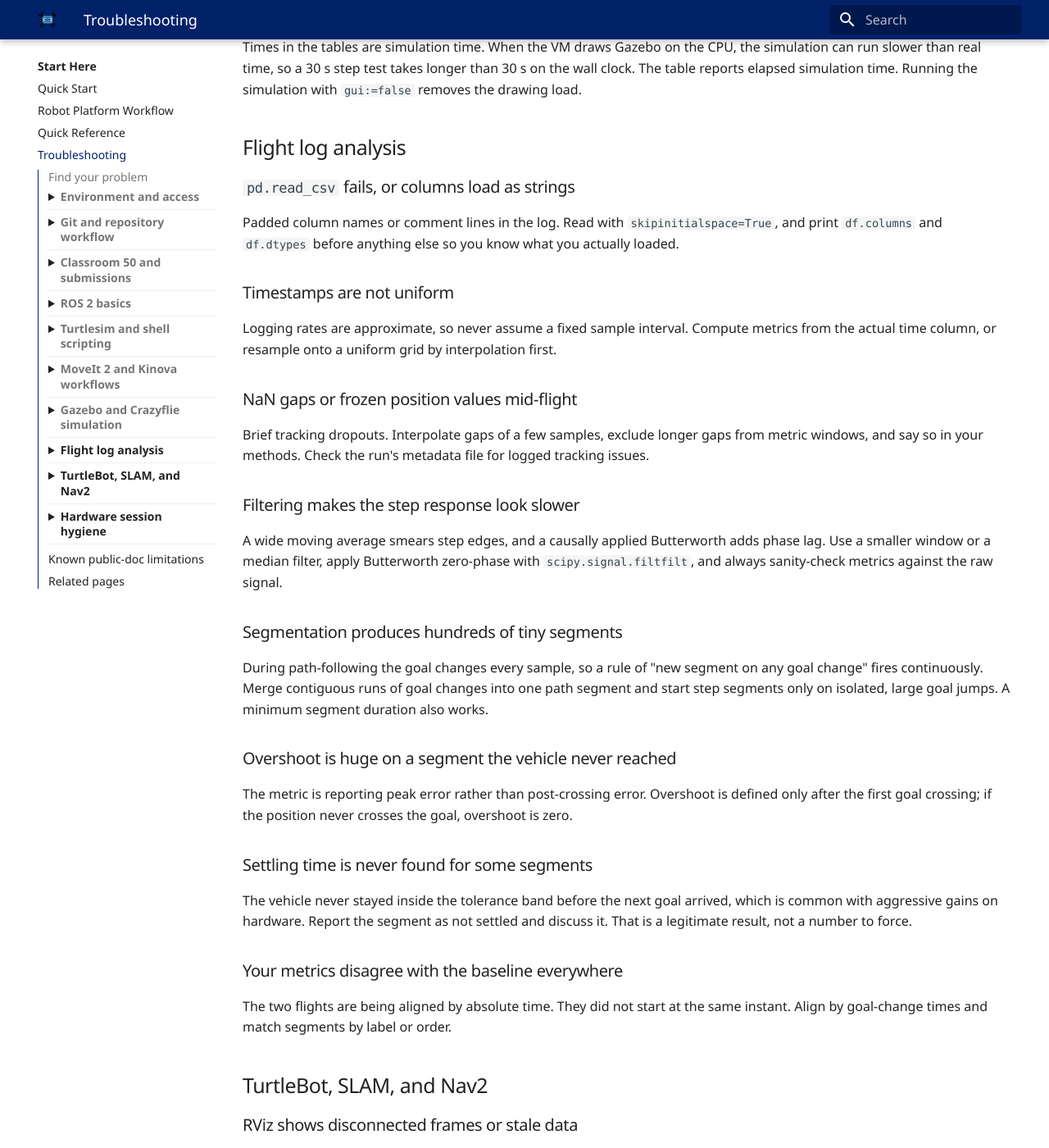
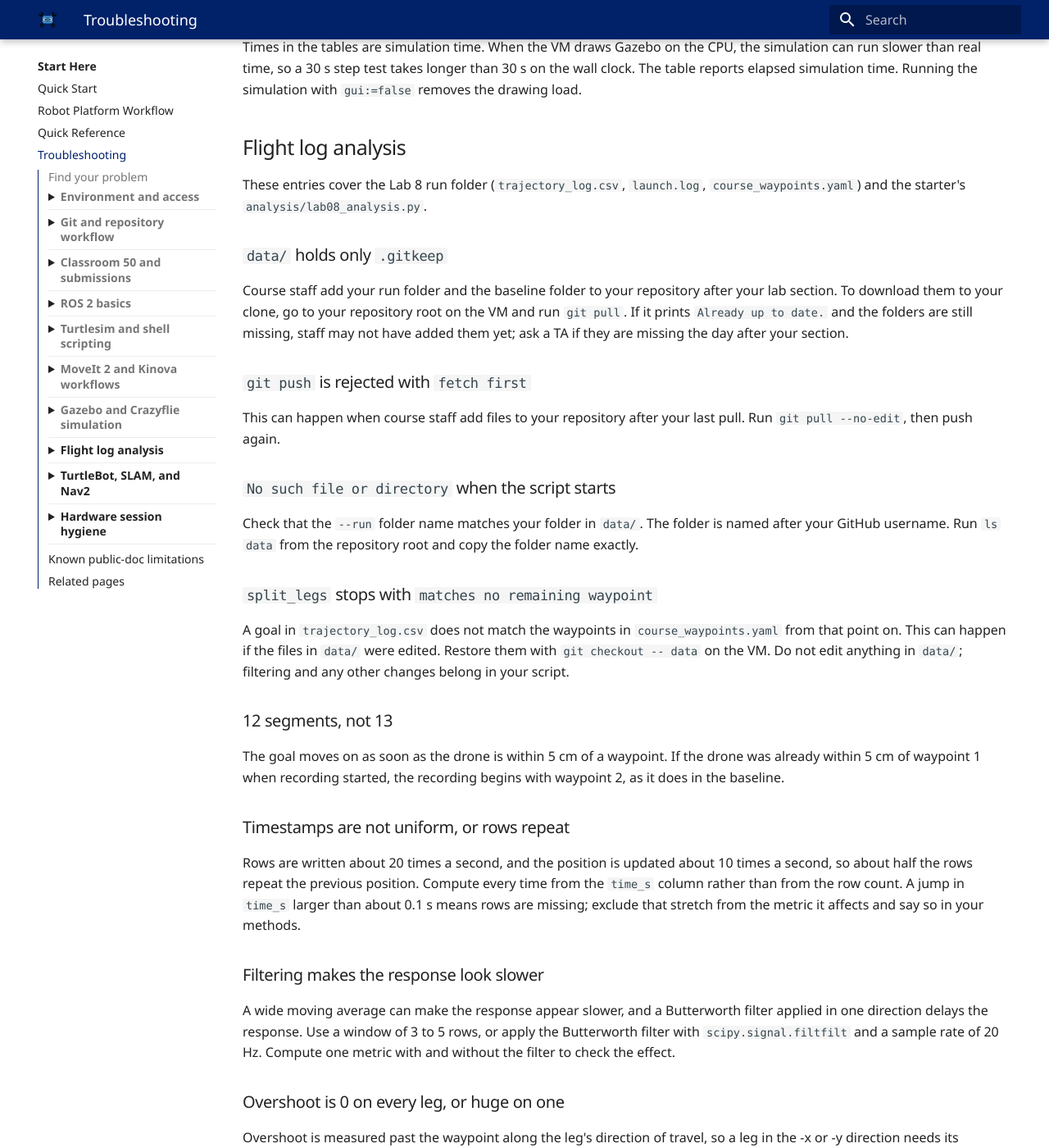
Before and after one commit to MEMS-Intro-to-Robotics/MEMS-Intro-to-Robotics.github.io, an MkDocs documentation site: the page built from docs/troubleshooting.md, in a window 1280 px wide and 1400 px high, scrolled down 14083 px. Shown: the whole window at 82% size. Built offline with MkDocs 1.6.1 and Material for MkDocs 9.7.7, drawn with Linux system fonts in a browser that asks for light colours; some of the changed text lies outside the part shown.

Commit message:
Lab 8: example figures, and Flight log analysis for the waypoint course
Adds the two watermarked Lab 8 example figures plotted from the posted
baseline (s01 the course from above, s02 position against time with the
goal changes). Rewrites Flight log analysis for the run folder and the
starter script: pulling the staff-added data, a rejected push, the run
folder name, split_legs errors, 12 segments, repeated rows, filtering,
overshoot, the course time in launch.log, and matching by waypoint.

```diff
--- a/docs/troubleshooting.md
+++ b/docs/troubleshooting.md
@@ -678,55 +678,78 @@ with `gui:=false` removes the drawing load.
 
 ## Flight log analysis
 
-### `pd.read_csv` fails, or columns load as strings
+These entries cover the Lab 8 run folder (`trajectory_log.csv`, `launch.log`,
+`course_waypoints.yaml`) and the starter's `analysis/lab08_analysis.py`.
 
-Padded column names or comment lines in the log. Read with
-`skipinitialspace=True`, and print `df.columns` and `df.dtypes` before anything
-else so you know what you actually loaded.
+### `data/` holds only `.gitkeep`
 
-### Timestamps are not uniform
+Course staff add your run folder and the baseline folder to your repository
+after your lab section. To download them to your clone, go to your
+repository root on the VM and run `git pull`. If it prints `Already up to date.`
+and the folders are still missing, staff may not have added them yet; ask a TA if
+they are missing the day after your section.
 
-Logging rates are approximate, so never assume a fixed sample interval. Compute
-metrics from the actual time column, or resample onto a uniform grid by
-interpolation first.
+### `git push` is rejected with `fetch first`
 
-### NaN gaps or frozen position values mid-flight
+This can happen when course staff add files to your repository after your last pull. Run
+`git pull --no-edit`, then push again.
 
-Brief tracking dropouts. Interpolate gaps of a few samples, exclude longer gaps
-from metric windows, and say so in your methods. Check the run's metadata file
-for logged tracking issues.
+### `No such file or directory` when the script starts
 
-### Filtering makes the step response look slower
+Check that the `--run` folder name matches your folder in `data/`. The folder
+is named after your GitHub username. Run `ls data` from the repository root
+and copy the folder name exactly.
 
-A wide moving average smears step edges, and a causally applied Butterworth adds
-phase lag. Use a smaller window or a median filter, apply Butterworth zero-phase
-with `scipy.signal.filtfilt`, and always sanity-check metrics against the raw
-signal.
+### `split_legs` stops with `matches no remaining waypoint`
 
-### Segmentation produces hundreds of tiny segments
+A goal in `trajectory_log.csv` does not match the waypoints in
+`course_waypoints.yaml` from that point on. This can happen if the files in
+`data/` were edited. Restore them with `git checkout -- data` on the VM. Do not
+edit anything in `data/`; filtering and any other changes belong in your script.
 
-During path-following the goal changes every sample, so a rule of "new segment
-on any goal change" fires continuously. Merge contiguous runs of goal changes
-into one path segment and start step segments only on isolated, large goal
-jumps. A minimum segment duration also works.
+### 12 segments, not 13
 
-### Overshoot is huge on a segment the vehicle never reached
+The goal moves on as soon as the drone is within 5 cm of a waypoint. If the
+drone was already within 5 cm of waypoint 1 when recording started, the
+recording begins with waypoint 2, as it does in the baseline.
 
-The metric is reporting peak error rather than post-crossing error. Overshoot is
-defined only after the first goal crossing; if the position never crosses the
-goal, overshoot is zero.
+### Timestamps are not uniform, or rows repeat
 
-### Settling time is never found for some segments
+Rows are written about 20 times a second, and the position is updated about 10
+times a second, so about half the rows repeat the previous position. Compute
+every time from the `time_s` column rather than from the row count. A jump in
+`time_s` larger than about 0.1 s means rows are missing; exclude that stretch
+from the metric it affects and say so in your methods.
 
-The vehicle never stayed inside the tolerance band before the next goal
-arrived, which is common with aggressive gains on hardware. Report the segment
-as not settled and discuss it. That is a legitimate result, not a number to
-force.
+### Filtering makes the response look slower
+
+A wide moving average can make the response appear slower, and a Butterworth
+filter applied in one direction delays the response. Use a window of 3 to 5 rows, or apply the
+Butterworth filter with `scipy.signal.filtfilt` and a sample rate of 20 Hz.
+Compute one metric with and without the filter to check the effect.
+
+### Overshoot is 0 on every leg, or huge on one
+
+Overshoot is measured past the waypoint along the leg's direction of travel, so
+a leg in the -x or -y direction needs its position and waypoint multiplied by
+-1 first. It is measured over the leg's window, which runs to 2 s after the next
+goal change, because the goal moves on before the drone stops. A huge value
+usually means the window ran into a later leg, or the wrong axis was used.
+
+### The course time cannot be found in `launch.log`
+
+The time on each line is the third bracketed field, for example
+`[trajectory_publisher-2] [INFO] [1792536265.128681509]`. The course time is the
+time on the first line containing `Advancing.` after the `Goal #13/` line, minus
+the time on the `Goal #2/` line. Search without the number after the slash: the
+baseline's log counts its goals out of 39 and has no `All waypoints completed`
+line.
 
 ### Your metrics disagree with the baseline everywhere
 
-The two flights are being aligned by absolute time. They did not start at the
-same instant. Align by goal-change times and match segments by label or order.
+If you matched the two flights by `time_s`, match them by waypoint number
+instead. The flights started at different moments and their legs took
+different times.
 
 ## TurtleBot, SLAM, and Nav2
 
```
Also changed, not shown: docs/assets/labs/lab08/s01-course-from-above.png (added), docs/assets/labs/lab08/s02-baseline-position.png (added).
